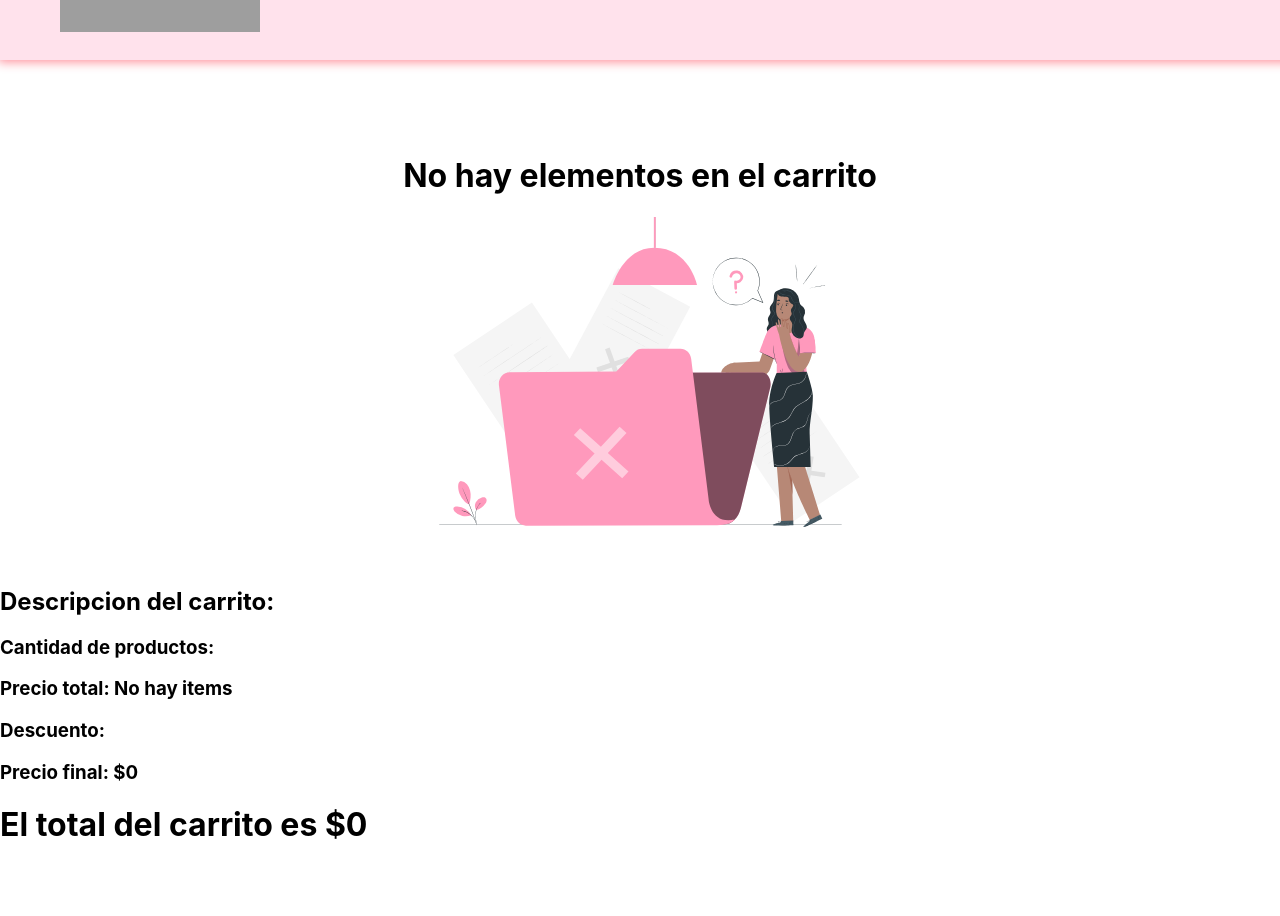
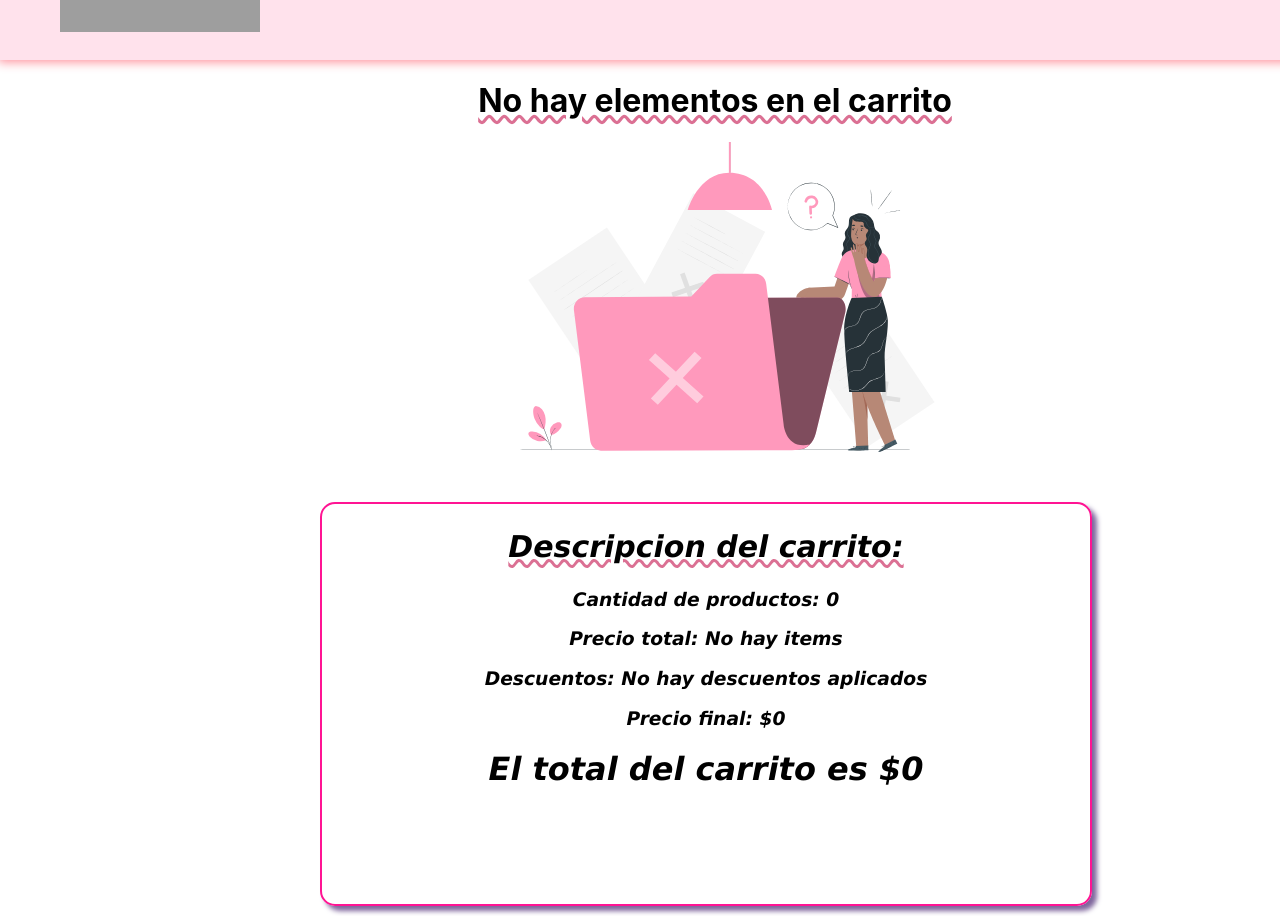
Before and after one commit to georbarbieri/coder-react, a React (Create React App) app: page /cart in a window 1280 px wide. Shown: the part 140-1056 px from the top of the page. Before the commit the page ends 1006 px from the top, so only its background shows below. Built offline with nearby package versions, Linux system fonts and the light colour scheme; grey boxes are pictures that could not be loaded.

Commit message:
arreglos en carrito

```diff
--- a/src/Components/Cart/Cart.jsx
+++ b/src/Components/Cart/Cart.jsx
@@ -1,12 +1,12 @@
 import { useContext, useState } from "react";
 import { CartContext } from "../../context/CartContext";
 import Swal from "sweetalert2";
-
 import NoData from "../../assets/images/No-data.svg";
 import FormCheckOut from "../FormCheckOut/FormCheckOut";
 import FinishBuy from "../FinishBuy/FinishBuy";
+import "./cart.css";
 const Cart = () => {
-  const { cart, clearCart, deleteProductById, getTotalPrice } =
+  const { cart, clearCart, deleteProductById, getTotalPrice, getTotalItems } =
     useContext(CartContext);
 
   const [buy, setBuy] = useState(false);
@@ -38,15 +38,7 @@ const Cart = () => {
       {!buy ? (
         <div className="cart-container">
           {cart.length < 1 ? (
-            <div
-              style={{
-                display: "flex",
-                flexDirection: "column",
-                alignItems: "center",
-                justifyContent: "center",
-                marginTop: "75px",
-              }}
-            >
+            <div className="cart-no-item">
               <h1>No hay elementos en el carrito</h1>
               <img src={NoData} alt="" style={{ height: "350px" }} />
             </div>
@@ -56,18 +48,18 @@ const Cart = () => {
 
               {cart.map((item) => {
                 return (
-                  <div
-                    key={item.id}
-                    className="cart-Item"
-                    style={{ border: "2px solid red" }}
-                  >
+                  <div key={item.id} className="cart-Item">
                     <img src={item.img} alt="imagen del producto" />
                     <div className="cart-item-info">
                       <h3>Nombre: {item.title}</h3>
                       <h3>Precio: {item.price}</h3>
                       <h3>Cantidad: {item.quantity}</h3>
                     </div>
-                    <button onClick={() => deleteProductById(item.id)}>
+                    <div className="contador"></div>
+                    <button
+                      onClick={() => deleteProductById(item.id)}
+                      className="btn-quitar"
+                    >
                       Quitar
                     </button>
                   </div>
@@ -78,9 +70,10 @@ const Cart = () => {
 
           <div className="cart-info">
             <h2>Descripcion del carrito:</h2>
-            <h3>Cantidad de productos: {}</h3>
+
+            <h3>Cantidad de productos: {getTotalItems()}</h3>
             <h3>Precio total: {total > 0 ? total : "No hay items"}</h3>
-            <h3>Descuento: </h3>
+            <h3>Descuentos: No hay descuentos aplicados</h3>
             <h3>Precio final: {"$" + total}</h3>
 
             {cart.length > 0 && (
--- a/src/Components/Cart/cart.css
+++ b/src/Components/Cart/cart.css
@@ -1,5 +1,111 @@
-.cart-style{
+.cart-style {
     display: flex;
     justify-content: center;
-    font-size:20px;
+    font-size: 20px;
+    width: 100%;
+    flex-direction: column;
+    align-items: center;
+    margin-left: 30px;
 }
+
+.cart-style h1 {
+    text-decoration: underline wavy palevioletred;
+}
+
+.cart-container {
+    width: 100%;
+    min-height: 90vh;
+    display: flex;
+    flex-direction: column;
+    justify-content: space-between;
+}
+
+.cart-no-item {
+    display: flex;
+    flex-direction: column;
+    align-items: center;
+    justify-content: center;
+    justify-items: center;
+    margin-left: 150px;
+    text-decoration: underline wavy palevioletred
+}
+
+.cart-Item {
+    border: 2px solid deeppink;
+    border-radius: 15px;
+    justify-content: space-between;
+    text-align: center;
+    font-family: 'Lucida Sans', 'Lucida Sans Regular', 'Lucida Grande', 'Lucida Sans Unicode', Geneva, Verdana, sans-serif;
+    font-style: italic;
+    width: 90%;
+    height: 200px;
+    margin: 10px;
+    display: flex;
+    box-shadow: 5px 5px 5px 0px #7F669D;
+
+}
+
+.cart-Item img {
+    width: 150px;
+    height: 150px;
+    align-content: center;
+    margin-top: 25px;
+    margin-right: 40px;
+    margin-left: 100px;
+    border-radius: 10px;
+    border: 2px solid #7F669D;
+}
+
+.cart-item-info {
+    align-items: center;
+    margin-top: 15px;
+}
+
+.btn-quitar {
+    width: 150px;
+    height: 40px;
+    align-self: center;
+    margin-right: 50px;
+    background-color: deeppink;
+    border-radius: 10px;
+    -webkit-box-shadow: 0 0px 4px #777, 0 0 20px #CCC inset;
+    -moz-box-shadow: 0 0px 4px #777, 0 0 20px #CCC inset;
+    box-shadow: 0 0px 4px #777, 0 0 20px #CCC inset;
+    font-size: 20px;
+    font-family: 'Lucida Sans', 'Lucida Sans Regular', 'Lucida Grande', 'Lucida Sans Unicode', Geneva, Verdana, sans-serif;
+}
+
+.cart-info {
+    border: 2px solid deeppink;
+    border-radius: 15px;
+    justify-content: center;
+    justify-items: center;
+    align-items: center;
+    text-align: center;
+    font-family: 'Lucida Sans', 'Lucida Sans Regular', 'Lucida Grande', 'Lucida Sans Unicode', Geneva, Verdana, sans-serif;
+    font-style: italic;
+    width: 60%;
+    height: 400px;
+    margin: 10px;
+    margin-left: 25%;
+    box-shadow: 5px 5px 5px 0px #7F669D;
+}
+
+.cart-info h2 {
+    font-size: 30px;
+    text-decoration: underline wavy palevioletred
+}
+
+.cart-info button {
+    width: 150px;
+    height: 40px;
+    align-self: center;
+    margin-right: 50px;
+    background-color: deeppink;
+    border-radius: 10px;
+    -webkit-box-shadow: 0 0px 4px #777, 0 0 20px #CCC inset;
+    -moz-box-shadow: 0 0px 4px #777, 0 0 20px #CCC inset;
+    box-shadow: 0 0px 4px #777, 0 0 20px #CCC inset;
+    font-size: 20px;
+    font-family: 'Lucida Sans', 'Lucida Sans Regular', 'Lucida Grande', 'Lucida Sans Unicode', Geneva, Verdana, sans-serif;
+}
```
